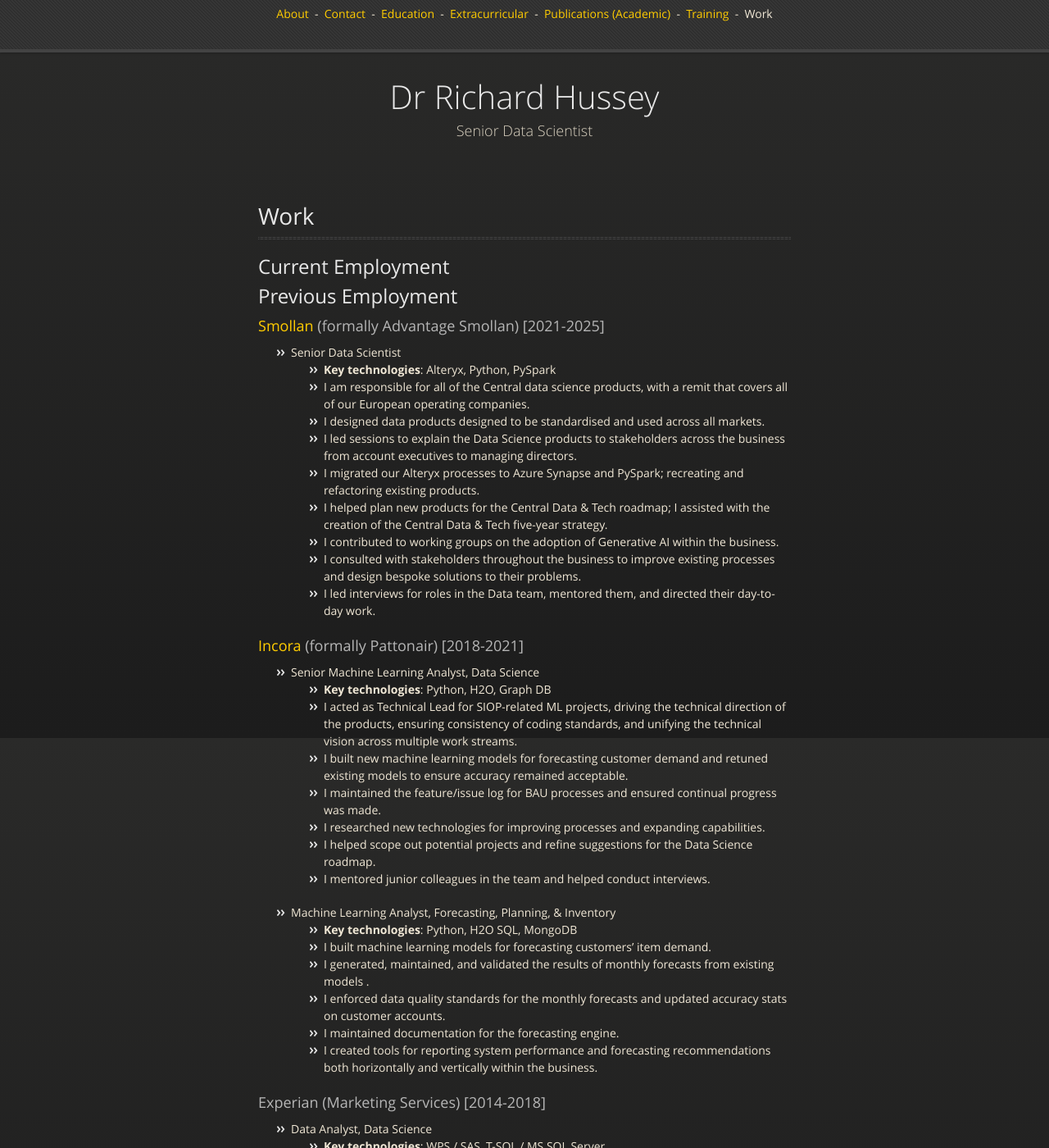
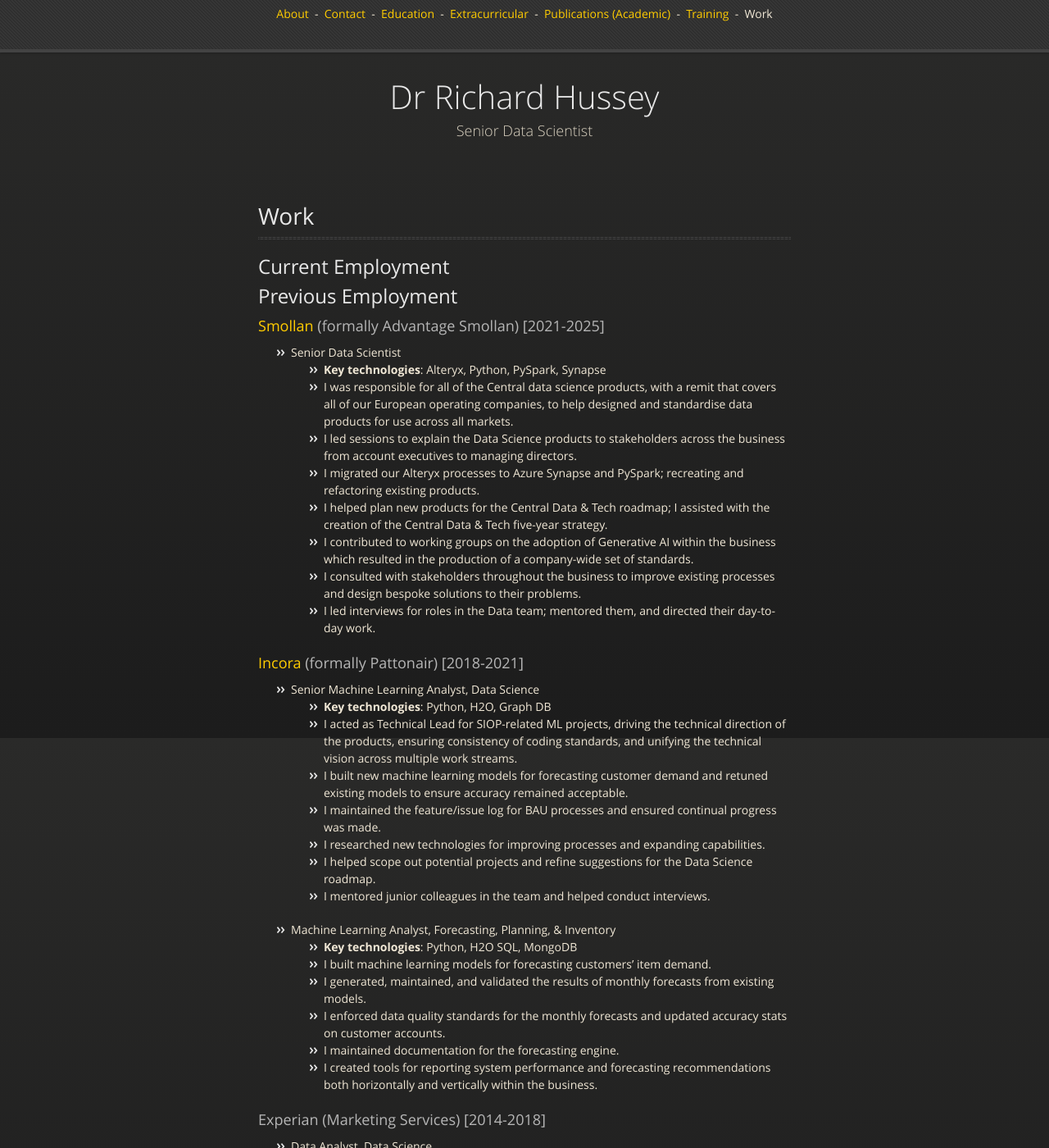
Before and after one commit to richardhussey/richardhussey.github.io, a Jekyll site: the page built from work.md, in a window 1280 px wide and 1400 px high. Shown: the whole window at 82% size. Built offline with Jekyll 4.4.1, drawn with Linux system fonts in a browser that asks for light colours; some of the changed text lies outside the part shown.

Commit message:
Update details in line with latest version of CV.

```diff
--- a/work.md
+++ b/work.md
@@ -7,15 +7,14 @@ title: Work
 ## Previous Employment
 ### [Smollan](https://smollan.com/transition/advantage-smollan-europe/) (formally Advantage Smollan) [2021-2025]
 + Senior Data Scientist
-	+ **Key technologies**: Alteryx, Python, PySpark
-	+ I am responsible for all of the Central data science products, with a remit that covers all of our European operating companies.
-	+ I designed data products designed to be standardised and used across all markets.
+	+ **Key technologies**: Alteryx, Python, PySpark, Synapse
+	+ I was responsible for all of the Central data science products, with a remit that covers all of our European operating companies, to help designed and standardise data products for use across all markets.
 	+ I led sessions to explain the Data Science products to stakeholders across the business from account executives to managing directors.
 	+ I migrated our Alteryx processes to Azure Synapse and PySpark; recreating and refactoring existing products.
 	+ I helped plan new products for the Central Data & Tech roadmap; I assisted with the creation of the Central Data & Tech five-year strategy.
-	+ I contributed to working groups on the adoption of Generative AI within the business.
+	+ I contributed to working groups on the adoption of Generative AI within the business which resulted in the production of a company-wide set of standards.
 	+ I consulted with stakeholders throughout the business to improve existing processes and design bespoke solutions to their problems.
-	+ I led interviews for roles in the Data team, mentored them, and directed their day-to-day work.
+	+ I led interviews for roles in the Data team; mentored them, and directed their day-to-day work.
 
 ### [Incora](https://www.incora.com/) (formally Pattonair) [2018-2021]
 + Senior Machine Learning Analyst, Data Science
@@ -30,7 +29,7 @@ title: Work
 + Machine Learning Analyst, Forecasting, Planning, & Inventory
 	+ **Key technologies**: Python, H2O SQL, MongoDB
 	+ I built machine learning models for forecasting customers' item demand.
-	+ I generated, maintained, and validated the results of monthly forecasts from existing models .
+	+ I generated, maintained, and validated the results of monthly forecasts from existing models.
 	+ I enforced data quality standards for the monthly forecasts and updated accuracy stats on customer accounts.
 	+ I maintained documentation for the forecasting engine.
 	+ I created tools for reporting system performance and forecasting recommendations both horizontally and vertically within the business.
```
Also changed, not shown: other parts of work.md (+2 -2 lines), index.md (+5 -3 lines).
